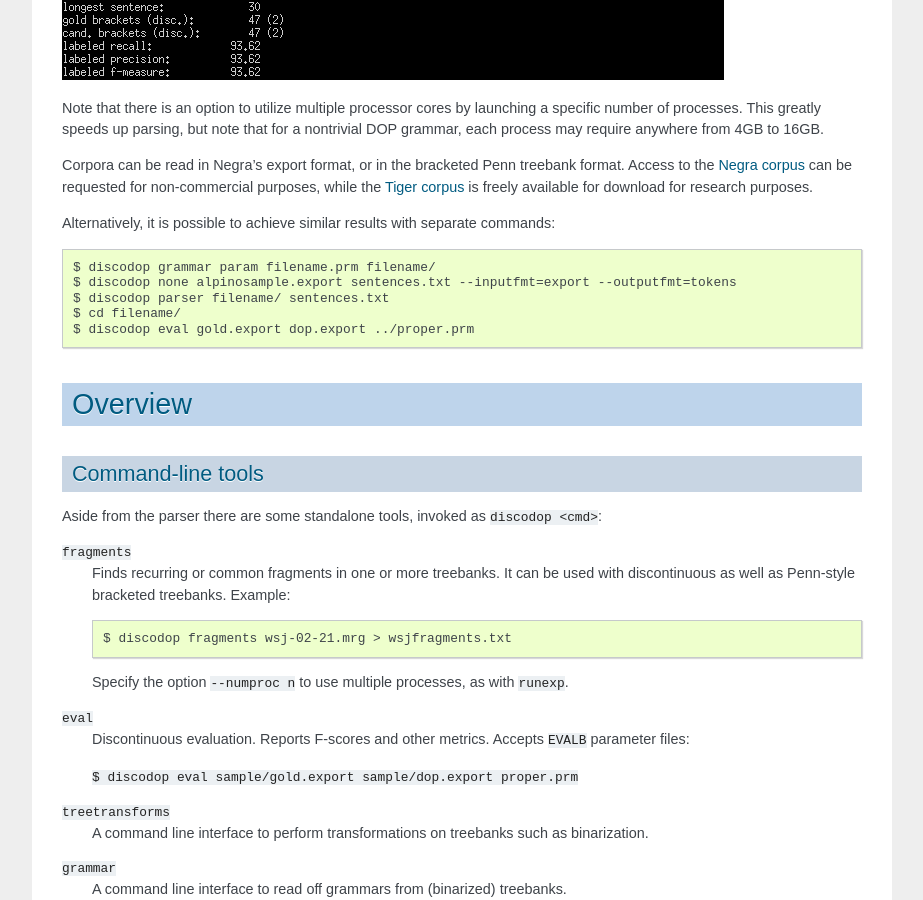
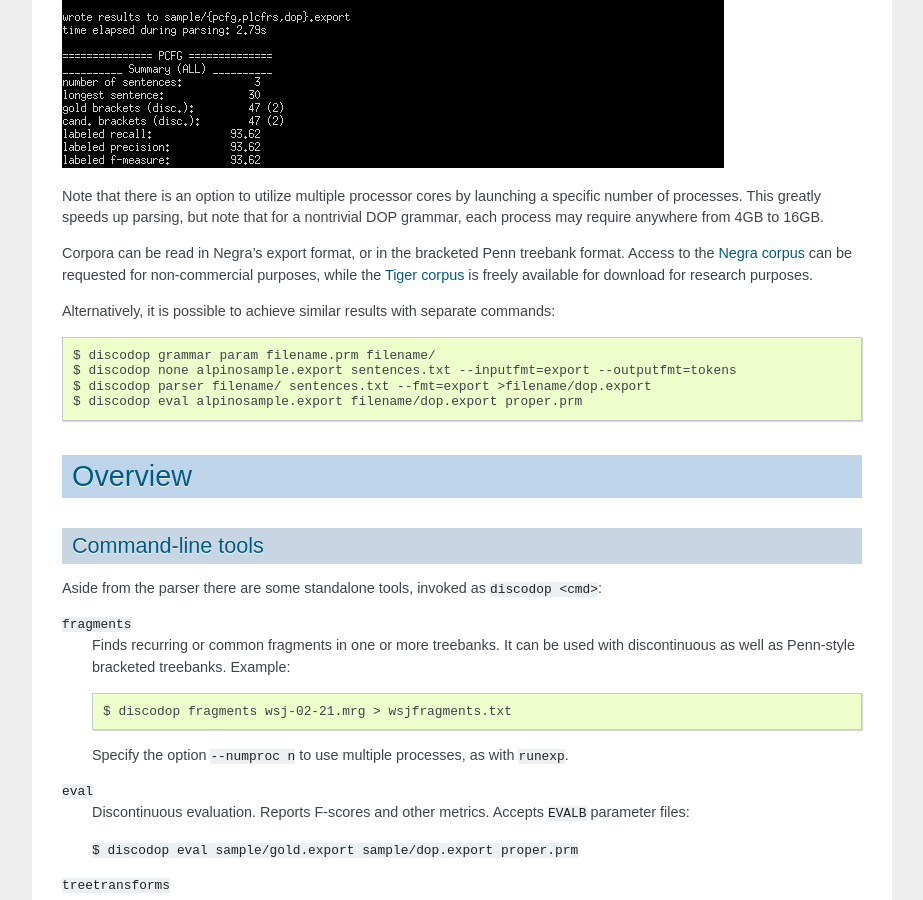
Before and after one commit to andreasvc/disco-dop, a Sphinx documentation site: the page built from docs/intro.rst, in a window 1280 px wide and 900 px high, scrolled down 2610 px. Shown: the whole window, without its empty margins (198-1121 px from the left). Built offline with Sphinx 7.4.7, drawn with Linux system fonts in a browser that asks for light colours; some of the changed text lies outside the part shown.

```diff
--- a/docs/intro.rst
+++ b/docs/intro.rst
@@ -116,9 +120,8 @@ Alternatively, it is possible to achieve similar results with separate commands:
 
     $ discodop grammar param filename.prm filename/
     $ discodop none alpinosample.export sentences.txt --inputfmt=export --outputfmt=tokens
-    $ discodop parser filename/ sentences.txt
-    $ cd filename/
-    $ discodop eval gold.export dop.export ../proper.prm
+    $ discodop parser filename/ sentences.txt --fmt=export >filename/dop.export
+    $ discodop eval alpinosample.export filename/dop.export proper.prm
 
 Overview
 ========
```
Also changed, not shown: other parts of docs/intro.rst (+5 -1 lines).
